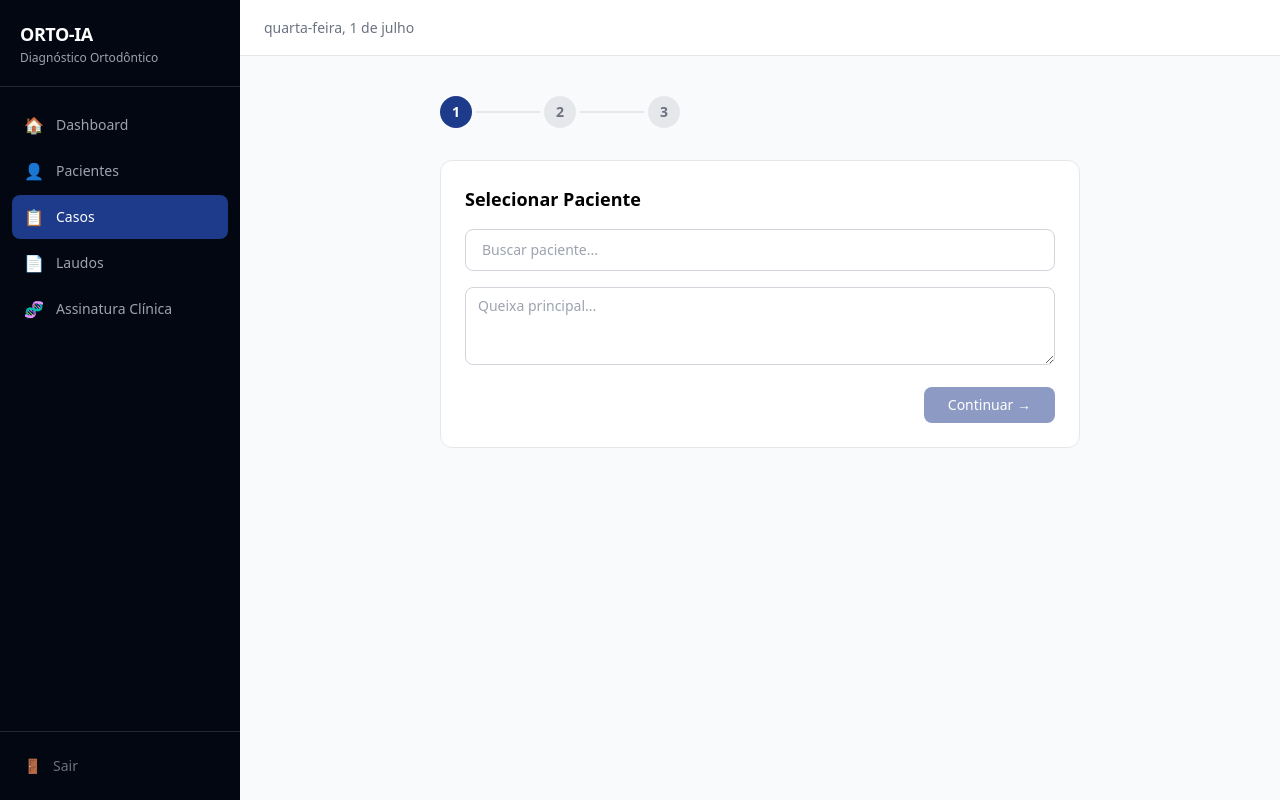
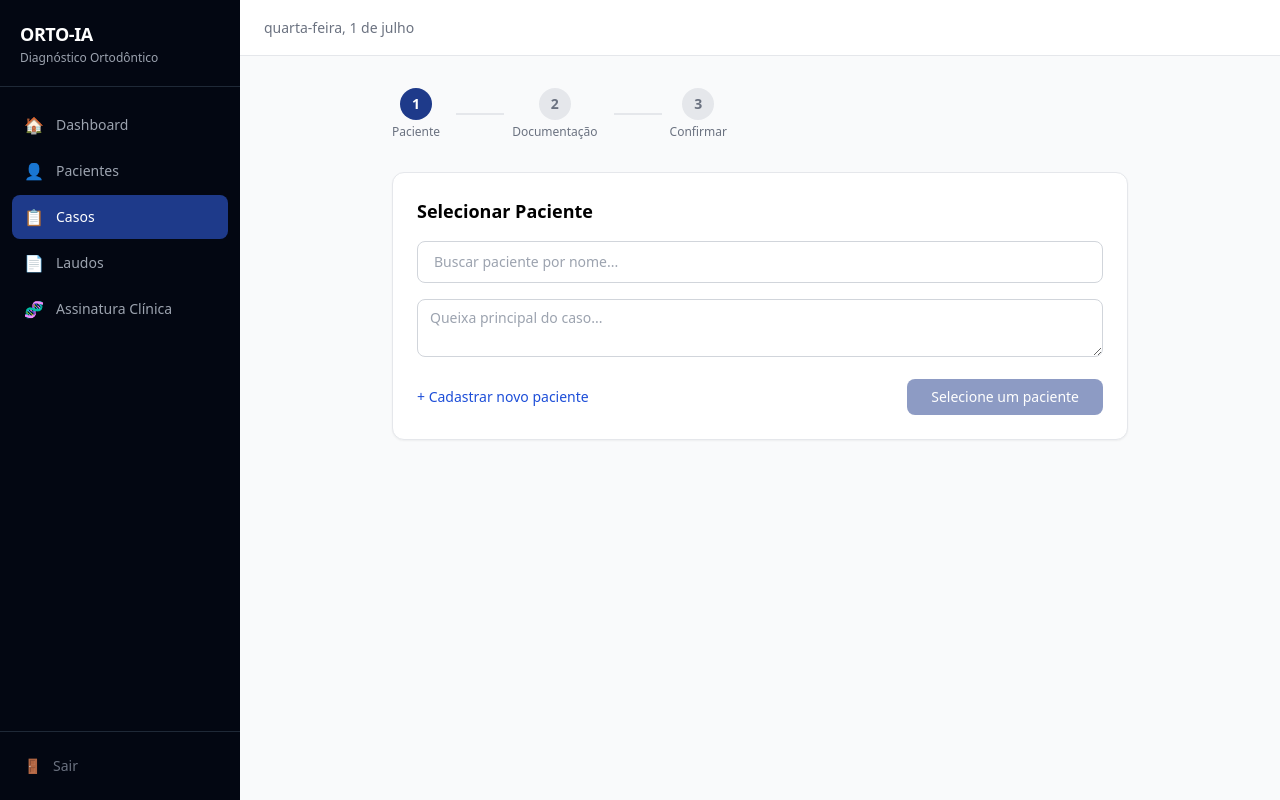
Before and after one commit to taleshack-prog/ORTHO-IA, a Next.js app in the folder frontend/: page /cases/new in a window 1280 px wide. Built offline with nearby package versions, Linux system fonts and the light colour scheme.

Commit message:
fix: fluxo completo de novo caso — seleção de paciente funcional

```diff
--- a/frontend/src/app/(dashboard)/cases/new/page.tsx
+++ b/frontend/src/app/(dashboard)/cases/new/page.tsx
@@ -1,45 +1,262 @@
 "use client";
-import { useState } from "react";
-import { useRouter } from "next/navigation";
+import { useState, useEffect, useCallback } from "react";
+import { useRouter, useSearchParams } from "next/navigation";
+import Link from "next/link";
 import { patients, cases, analysis, type Patient } from "@/lib/api";
+
+type DocType = "teleradiografia" | "panoramica" | "foto_perfil" | "foto_frontal" | "foto_intraoral" | "outro";
+const DOC_TYPES = [
+  { value: "teleradiografia" as DocType, label: "Telerradiografia Lateral", icon: "🦷" },
+  { value: "panoramica" as DocType, label: "Radiografia Panorâmica", icon: "📸" },
+  { value: "foto_perfil" as DocType, label: "Foto de Perfil", icon: "👤" },
+  { value: "foto_frontal" as DocType, label: "Foto Frontal", icon: "🙂" },
+  { value: "foto_intraoral" as DocType, label: "Foto Intraoral", icon: "🦷" },
+  { value: "outro" as DocType, label: "Outro Documento", icon: "📄" },
+];
+
+interface UploadedFile { file: File; type: DocType; preview?: string; }
+
 export default function NewCasePage() {
   const router = useRouter();
+  const searchParams = useSearchParams();
+  const preselectedId = searchParams.get("patient_id");
+
   const [step, setStep] = useState<1|2|3>(1);
-  const [search, setSearch] = useState(""); const [results, setResults] = useState<Patient[]>([]);
+  const [search, setSearch] = useState("");
+  const [results, setResults] = useState<Patient[]>([]);
   const [selected, setSelected] = useState<Patient|null>(null);
-  const [complaint, setComplaint] = useState(""); const [caseId, setCaseId] = useState<string|null>(null);
-  const [files, setFiles] = useState<File[]>([]); const [loading, setLoading] = useState(false); const [error, setError] = useState<string|null>(null);
-  async function handleSearch(q: string) { setSearch(q); if (q.length < 2) { setResults([]); return; } const r = await patients.list({ search: q }); setResults(r.patients); }
-  async function handleCreate() { if (!selected) return; setLoading(true); setError(null); try { const c = await cases.create({ patient_id: selected.id, chief_complaint: complaint }); setCaseId(c.id); setStep(2); } catch(e:unknown){setError(e instanceof Error?e.message:"Erro");} finally{setLoading(false);} }
-  async function handleUpload() { if (caseId && files.length > 0) { setLoading(true); await cases.uploadImages(caseId, files).catch(()=>{}); setLoading(false); } setStep(3); }
-  async function handleStart() { if (!caseId) return; setLoading(true); await analysis.start(caseId); router.push(`/cases/${caseId}`); }
+  const [complaint, setComplaint] = useState("");
+  const [anamnesis, setAnamnesis] = useState("");
+  const [caseId, setCaseId] = useState<string|null>(null);
+  const [files, setFiles] = useState<UploadedFile[]>([]);
+  const [docType, setDocType] = useState<DocType>("teleradiografia");
+  const [loading, setLoading] = useState(false);
+  const [error, setError] = useState<string|null>(null);
+
+  // Carregar paciente pré-selecionado via query param
+  useEffect(() => {
+    if (preselectedId) {
+      patients.get(preselectedId)
+        .then(p => { setSelected(p); setStep(2); })
+        .catch(() => {});
+    }
+  }, [preselectedId]);
+
+  async function handleSearch(q: string) {
+    setSearch(q);
+    if (q.length < 2) { setResults([]); return; }
+    try {
+      const r = await patients.list({ search: q });
+      setResults(r.patients);
+    } catch { setResults([]); }
+  }
+
+  function selectPatient(p: Patient) {
+    setSelected(p);
+    setSearch(p.full_name);
+    setResults([]);
+  }
+
+  async function handleCreateCase() {
+    if (!selected) { setError("Selecione um paciente"); return; }
+    setLoading(true); setError(null);
+    try {
+      const c = await cases.create({ patient_id: selected.id, chief_complaint: complaint });
+      setCaseId(c.id);
+      setStep(2);
+    } catch(e: unknown) { setError(e instanceof Error ? e.message : "Erro ao criar caso"); }
+    finally { setLoading(false); }
+  }
+
+  function handleFileInput(e: React.ChangeEvent<HTMLInputElement>) {
+    const accepted = Array.from(e.target.files || []);
+    const newFiles = accepted.map(f => ({
+      file: f, type: docType,
+      preview: f.type.startsWith("image/") ? URL.createObjectURL(f) : undefined,
+    }));
+    setFiles(prev => [...prev, ...newFiles]);
+    e.target.value = "";
+  }
+
+  async function handleUpload() {
+    if (!caseId) return;
+    setLoading(true);
+    try {
+      if (files.length > 0) {
+        await cases.uploadImages(caseId, files.map(f => f.file));
+      }
+      setStep(3);
+    } catch(e: unknown) { setError(e instanceof Error ? e.message : "Erro no upload"); }
+    finally { setLoading(false); }
+  }
+
+  async function handleStart() {
+    if (!caseId) return;
+    setLoading(true);
+    try {
+      await analysis.start(caseId);
+      router.push(`/cases/${caseId}`);
+    } catch(e: unknown) { setError(e instanceof Error ? e.message : "Erro ao iniciar análise"); }
+    finally { setLoading(false); }
+  }
+
   return (
-    <div className="max-w-2xl mx-auto py-10 px-4">
-      <div className="flex items-center mb-8">{[1,2,3].map(s=><div key={s} className="flex items-center">{s>1&&<div className={`h-0.5 w-16 mx-1 ${step>s-1?"bg-blue-900":"bg-gray-200"}`}/>}<div className={`w-8 h-8 rounded-full flex items-center justify-center text-sm font-bold ${step>=s?"bg-blue-900 text-white":"bg-gray-200 text-gray-500"}`}>{s}</div></div>)}</div>
+    <div className="max-w-3xl mx-auto py-8 px-4">
+      {/* Steps */}
+      <div className="flex items-center gap-2 mb-8">
+        {[{n:1,l:"Paciente"},{n:2,l:"Documentação"},{n:3,l:"Confirmar"}].map(({n,l},i)=>(
+          <div key={n} className="flex items-center">
+            {i>0&&<div className={`h-0.5 w-12 mx-2 ${step>n-1?"bg-blue-900":"bg-gray-200"}`}/>}
+            <div className="flex flex-col items-center">
+              <div className={`w-8 h-8 rounded-full flex items-center justify-center text-sm font-bold ${step>=n?"bg-blue-900 text-white":"bg-gray-200 text-gray-500"}`}>{n}</div>
+              <span className="text-xs mt-1 text-gray-500">{l}</span>
+            </div>
+          </div>
+        ))}
+      </div>
+
       {error && <div className="mb-4 p-3 bg-red-50 border border-red-200 text-red-700 rounded-lg text-sm">{error}</div>}
-      {step===1&&<div className="bg-white rounded-xl border border-gray-200 p-6">
-        <h2 className="text-lg font-semibold mb-4">Selecionar Paciente</h2>
-        <div className="relative mb-4"><input type="text" placeholder="Buscar paciente..." value={search} onChange={e=>handleSearch(e.target.value)} className="w-full border border-gray-300 rounded-lg px-4 py-2.5 text-sm focus:outline-none focus:ring-2 focus:ring-blue-500"/>
-          {results.length>0&&<div className="absolute z-10 w-full mt-1 bg-white border border-gray-200 rounded-lg shadow-lg">{results.map(p=><button key={p.id} onClick={()=>{setSelected(p);setSearch(p.full_name);setResults([]);}} className="w-full text-left px-4 py-3 hover:bg-blue-50 text-sm border-b last:border-0">{p.full_name}</button>)}</div>}
+
+      {/* Step 1 — Paciente */}
+      {step===1 && (
+        <div className="bg-white border border-gray-200 rounded-xl p-6 shadow-sm">
+          <h2 className="text-lg font-semibold mb-4">Selecionar Paciente</h2>
+          <div className="relative mb-4">
+            <input type="text" placeholder="Buscar paciente por nome..." value={search}
+              onChange={e => handleSearch(e.target.value)}
+              className="w-full border border-gray-300 rounded-lg px-4 py-2.5 text-sm focus:outline-none focus:ring-2 focus:ring-blue-500"/>
+            {results.length > 0 && (
+              <div className="absolute z-10 w-full mt-1 bg-white border border-gray-200 rounded-lg shadow-lg">
+                {results.map(p => (
+                  <button key={p.id} onClick={() => selectPatient(p)}
+                    className="w-full text-left px-4 py-3 hover:bg-blue-50 text-sm border-b last:border-0">
+                    <div className="font-medium">{p.full_name}</div>
+                    {p.chief_complaint && <div className="text-xs text-gray-500">{p.chief_complaint}</div>}
+                  </button>
+                ))}
+              </div>
+            )}
+          </div>
+
+          {selected && (
+            <div className="mb-4 p-3 bg-blue-50 border border-blue-200 rounded-lg">
+              <div className="text-sm font-medium text-blue-900">✓ {selected.full_name}</div>
+              {selected.chief_complaint && <div className="text-xs text-blue-700 mt-0.5">{selected.chief_complaint}</div>}
+            </div>
+          )}
+
+          <textarea rows={2} value={complaint} onChange={e=>setComplaint(e.target.value)}
+            placeholder="Queixa principal do caso..."
+            className="w-full border border-gray-300 rounded-lg px-3 py-2 text-sm focus:outline-none focus:ring-2 focus:ring-blue-500 mb-4"/>
+
+          <div className="flex justify-between items-center">
+            <Link href="/patients/new" className="text-sm text-blue-700 hover:underline">
+              + Cadastrar novo paciente
+            </Link>
+            <button onClick={handleCreateCase} disabled={!selected || loading}
+              className="px-6 py-2 bg-blue-900 text-white text-sm font-medium rounded-lg hover:bg-blue-800 disabled:opacity-50 disabled:cursor-not-allowed">
+              {loading ? "Criando..." : selected ? "Continuar →" : "Selecione um paciente"}
+            </button>
+          </div>
         </div>
-        {selected&&<div className="mb-4 p-3 bg-blue-50 border border-blue-200 rounded-lg text-sm"><span className="font-medium text-blue-900">Selecionado: </span><span className="text-blue-700">{selected.full_name}</span></div>}
-        <textarea rows={3} value={complaint} onChange={e=>setComplaint(e.target.value)} placeholder="Queixa principal..." className="w-full border border-gray-300 rounded-lg px-3 py-2 text-sm focus:outline-none focus:ring-2 focus:ring-blue-500 mb-4"/>
-        <div className="flex justify-end"><button onClick={handleCreate} disabled={!selected||loading} className="px-6 py-2 bg-blue-900 text-white text-sm font-medium rounded-lg hover:bg-blue-800 disabled:opacity-50">{loading?"Criando...":"Continuar →"}</button></div>
-      </div>}
-      {step===2&&<div className="bg-white rounded-xl border border-gray-200 p-6">
-        <h2 className="text-lg font-semibold mb-4">Upload de Imagens</h2>
-        <div className="border-2 border-dashed border-gray-300 rounded-xl p-8 text-center cursor-pointer hover:border-blue-400" onClick={()=>document.getElementById("file-input")?.click()}>
-          <input id="file-input" type="file" multiple accept="image/*,.dcm" className="hidden" onChange={e=>setFiles(Array.from(e.target.files||[]))}/>
-          <div className="text-4xl mb-2">📁</div><p className="text-sm text-gray-600">Clique para selecionar imagens</p>
+      )}
+
+      {/* Step 2 — Upload */}
+      {step===2 && (
+        <div className="space-y-4">
+          <div className="bg-white border border-gray-200 rounded-xl p-6 shadow-sm">
+            <h2 className="text-lg font-semibold mb-1">Upload de Documentação</h2>
+            <p className="text-sm text-gray-500 mb-4">Selecione o tipo e adicione os arquivos. Aceito: JPG, PNG, WEBP, DICOM.</p>
+
+            <div className="grid grid-cols-3 gap-2 mb-4">
+              {DOC_TYPES.map(dt => (
+                <button key={dt.value} onClick={() => setDocType(dt.value)}
+                  className={`p-2.5 rounded-lg border text-xs font-medium text-left transition-colors ${docType===dt.value?"border-blue-500 bg-blue-50 text-blue-900":"border-gray-200 hover:border-blue-300 text-gray-600"}`}>
+                  <div className="text-lg mb-1">{dt.icon}</div>
+                  {dt.label}
+                  {files.filter(f=>f.type===dt.value).length > 0 && (
+                    <span className="ml-1 inline-flex items-center justify-center bg-green-500 text-white text-xs rounded-full w-4 h-4">
+                      {files.filter(f=>f.type===dt.value).length}
+                    </span>
+                  )}
+                </button>
+              ))}
+            </div>
+
+            <label className={`block border-2 border-dashed rounded-xl p-6 text-center cursor-pointer transition-colors border-gray-300 hover:border-blue-400`}>
+              <input type="file" multiple accept="image/*,.dcm" className="hidden" onChange={handleFileInput}/>
+              <div className="text-3xl mb-2">{DOC_TYPES.find(d=>d.value===docType)?.icon}</div>
+              <p className="text-sm font-medium text-gray-700">Clique para selecionar {DOC_TYPES.find(d=>d.value===docType)?.label}</p>
+              <p className="text-xs text-gray-400 mt-1">JPG, PNG, WEBP, DICOM</p>
+            </label>
+          </div>
+
+          {DOC_TYPES.filter(dt => files.filter(f=>f.type===dt.value).length > 0).map(dt => (
+            <div key={dt.value} className="bg-white border border-gray-200 rounded-xl p-4 shadow-sm">
+              <div className="flex items-center gap-2 mb-3">
+                <span>{dt.icon}</span>
+                <span className="font-medium text-sm">{dt.label}</span>
+                <span className="text-xs text-gray-400">({files.filter(f=>f.type===dt.value).length})</span>
+              </div>
+              <div className="grid grid-cols-4 gap-2">
+                {files.filter(f=>f.type===dt.value).map((f,i) => (
+                  <div key={i} className="relative group">
+                    {f.preview
+                      ? <img src={f.preview} alt="" className="w-full h-20 object-cover rounded-lg border"/>
+                      : <div className="w-full h-20 bg-gray-100 rounded-lg flex items-center justify-center text-xs text-gray-500">DICOM</div>}
+                    <button onClick={() => setFiles(prev => { const idx = prev.findIndex(p => p === files.filter(x=>x.type===dt.value)[i]); return prev.filter((_,ii)=>ii!==idx); })}
+                      className="absolute top-1 right-1 w-5 h-5 bg-red-500 text-white rounded-full text-xs hidden group-hover:flex items-center justify-center">×</button>
+                    <div className="text-xs text-gray-500 truncate mt-1">{f.file.name}</div>
+                  </div>
+                ))}
+              </div>
+            </div>
+          ))}
+
+          <div className="flex justify-between">
+            <button onClick={() => setStep(1)} className="px-4 py-2 text-sm text-gray-600 hover:text-gray-900">← Voltar</button>
+            <button onClick={handleUpload} disabled={loading}
+              className="px-6 py-2 bg-blue-900 text-white text-sm font-medium rounded-lg hover:bg-blue-800 disabled:opacity-50">
+              {loading ? "Enviando..." : files.length > 0 ? `Enviar ${files.length} arquivo(s) →` : "Pular →"}
+            </button>
+          </div>
         </div>
-        {files.length>0&&<div className="mt-3 space-y-1">{files.map((f,i)=><div key={i} className="text-sm text-gray-700 bg-gray-50 rounded p-2 flex justify-between"><span>{f.name}</span><span className="text-gray-400">{(f.size/1024).toFixed(0)} KB</span></div>)}</div>}
-        <div className="flex justify-between mt-6"><button onClick={()=>setStep(1)} className="text-sm text-gray-600 px-4 py-2">← Voltar</button><button onClick={handleUpload} disabled={loading} className="px-6 py-2 bg-blue-900 text-white text-sm font-medium rounded-lg hover:bg-blue-800 disabled:opacity-50">{loading?"Enviando...":files.length>0?"Enviar →":"Pular →"}</button></div>
-      </div>}
-      {step===3&&<div className="bg-white rounded-xl border border-gray-200 p-6 text-center">
-        <div className="text-5xl mb-4">🧠</div><h2 className="text-lg font-semibold mb-2">Pronto para Analisar</h2>
-        <p className="text-sm text-gray-500 mb-6">A IA irá gerar o laudo diagnóstico completo em 2-3 minutos.</p>
-        <div className="flex justify-between"><button onClick={()=>setStep(2)} className="text-sm text-gray-600 px-4 py-2">← Voltar</button><button onClick={handleStart} disabled={loading} className="px-6 py-2 bg-green-700 text-white text-sm font-medium rounded-lg hover:bg-green-600 disabled:opacity-50">{loading?"Iniciando...":"🚀 Iniciar Análise"}</button></div>
-      </div>}
+      )}
+
+      {/* Step 3 — Confirmar */}
+      {step===3 && (
+        <div className="bg-white border border-gray-200 rounded-xl p-6 shadow-sm text-center">
+          <div className="text-5xl mb-4">🧠</div>
+          <h2 className="text-lg font-semibold mb-2">Pronto para análise</h2>
+          <div className="text-left bg-gray-50 rounded-xl p-4 mb-6 text-sm space-y-2">
+            <div className="flex justify-between"><span className="text-gray-500">Paciente</span><span className="font-medium">{selected?.full_name}</span></div>
+            <div className="flex justify-between"><span className="text-gray-500">Documentos</span><span className="font-medium">{files.length} arquivo(s)</span></div>
+            {DOC_TYPES.filter(dt=>files.filter(f=>f.type===dt.value).length>0).map(dt=>(
+              <div key={dt.value} className="flex justify-between text-xs ml-4">
+                <span className="text-gray-400">{dt.icon} {dt.label}</span>
+                <span className="text-gray-600">{files.filter(f=>f.type===dt.value).length}</span>
+              </div>
+            ))}
+          </div>
+          <div className="bg-blue-50 rounded-lg p-4 text-left text-sm mb-6">
+            <div className="font-medium text-blue-900 mb-2">Pipeline de análise:</div>
+            <div className="text-blue-700 space-y-1">
+              <div>① Extração cefalométrica (WebCeph/CephX)</div>
+              <div>② Raciocínio clínico com Knowledge Base</div>
+              <div>③ Consulta à Assinatura Clínica</div>
+              <div>④ Validação pelas 8 regras clínicas</div>
+              <div>⑤ Geração do laudo PDF</div>
+            </div>
+          </div>
+          <div className="flex justify-between">
+            <button onClick={() => setStep(2)} className="px-4 py-2 text-sm text-gray-600 hover:text-gray-900">← Voltar</button>
+            <button onClick={handleStart} disabled={loading}
+              className="px-8 py-2.5 bg-green-700 text-white text-sm font-semibold rounded-lg hover:bg-green-600 disabled:opacity-50">
+              {loading ? "Iniciando..." : "🚀 Iniciar Análise"}
+            </button>
+          </div>
+        </div>
+      )}
     </div>
   );
 }
```
